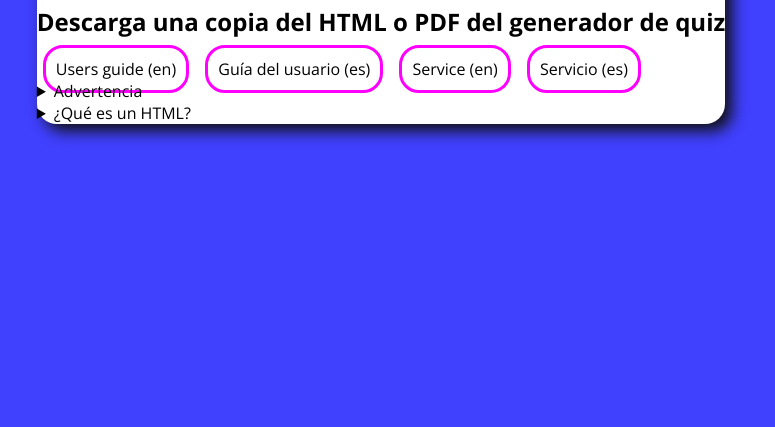
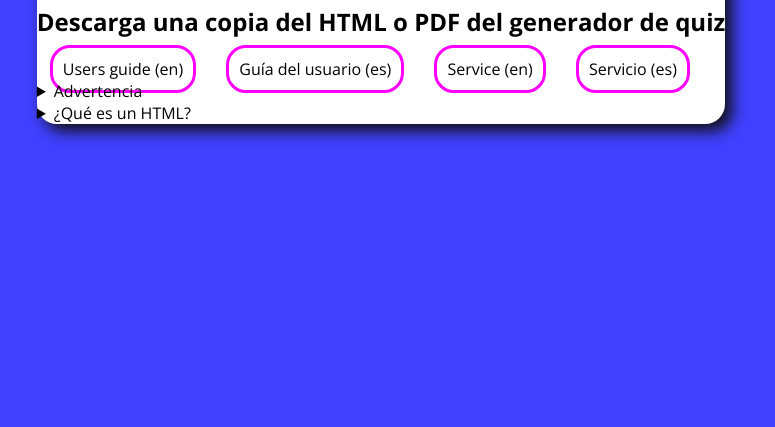
Before and after one commit to DID-y-sus-servicios-digitales/DIDquiz, a plain HTML site: page index.html in a window 1280 px wide. Shown: the part 383-810 px from the top of the page, without its empty margins (259-1034 px from the left). Drawn offline with nearby package versions, Linux system fonts and the light colour scheme.

```diff
--- a/index.html
+++ b/index.html
@@ -22,7 +22,7 @@
             border: 3px solid #f0f;
             background-color: white;
             padding: 10px;
-            margin: 6px 6px;
+            margin: 13px 13px;
             border-radius: 20px;
             text-decoration: none;
             color: black;
```
